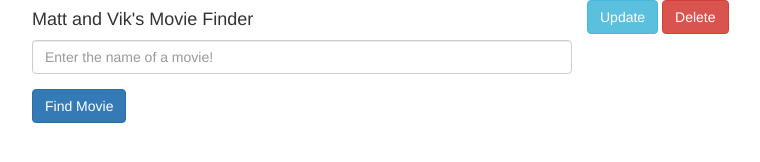
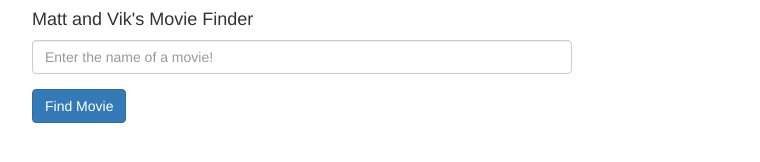
Before and after one commit to mtpeoples/cs3200project, a website: page src/client/index.html at #!/home in a window 1280 px wide. Shown: the whole page, without its empty margins (338-1098 px from the left). Drawn offline with nearby package versions, Linux system fonts and the light colour scheme; files whose address does not match are found by name.

Commit message:
Hide update and delete if a movie is current selected. Also styles for the two buttons

```diff
--- a/src/client/views/home.html
+++ b/src/client/views/home.html
@@ -58,12 +58,12 @@
         <input type="Text" class="form-control" ng-model="movie.imdbVotes"  />
       </div>
     </div>
-   <!--  <div class="form-group">
+    <!-- <div class="form-group">
       <label>Plot</label>
       <textarea style="overflow-y: scroll; height: 150px;" type="Text" class="form-control" ng-model="movie.Plot"  />
     </div> -->
   </div>
-  <div>
+  <div ng-if="movie" style="padding-top: 39px;">
     <button class="btn btn-info" ng-click="update()">Update</button>
     <button class="btn btn-danger" ng-click="delete()">Delete</button>
   </div>
```
